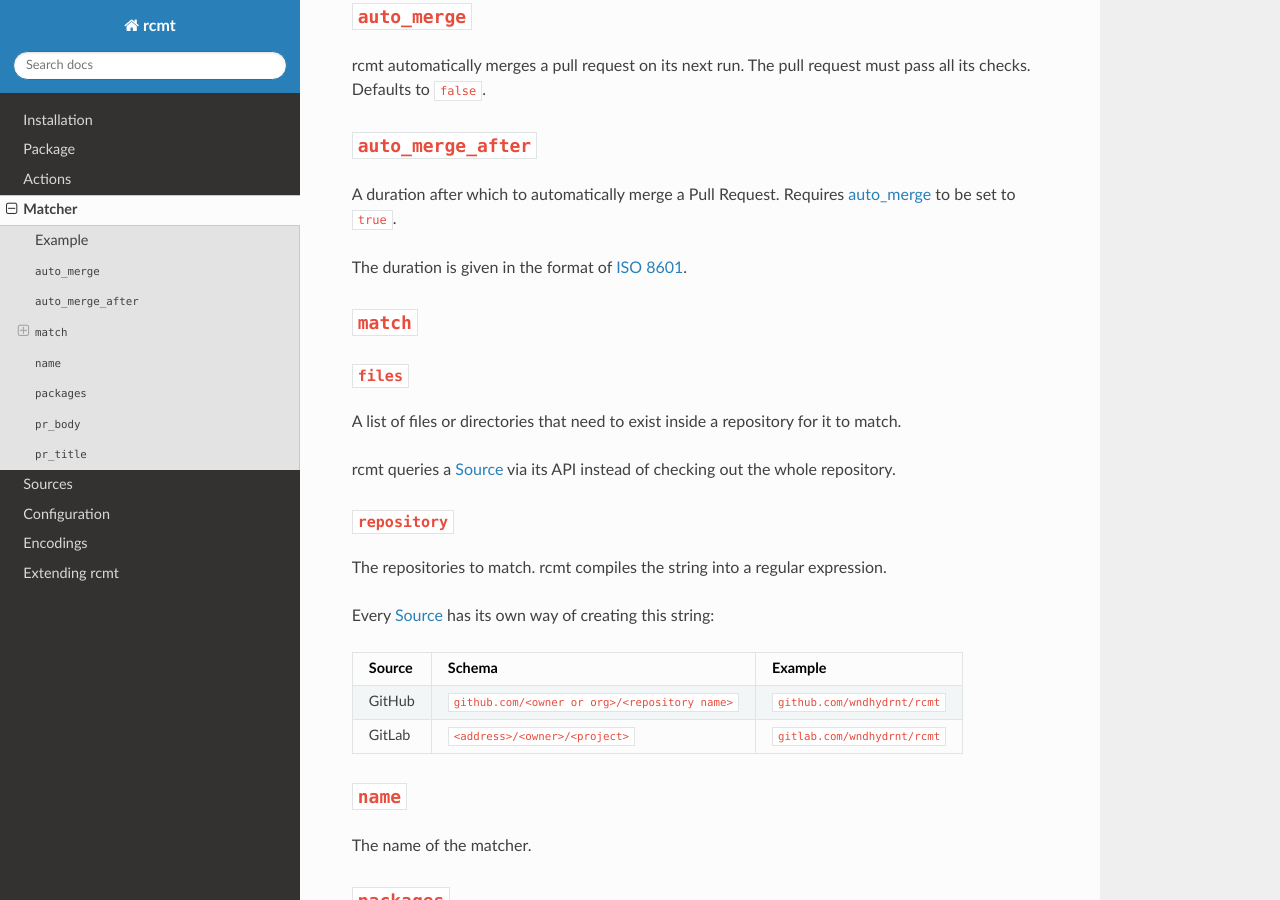
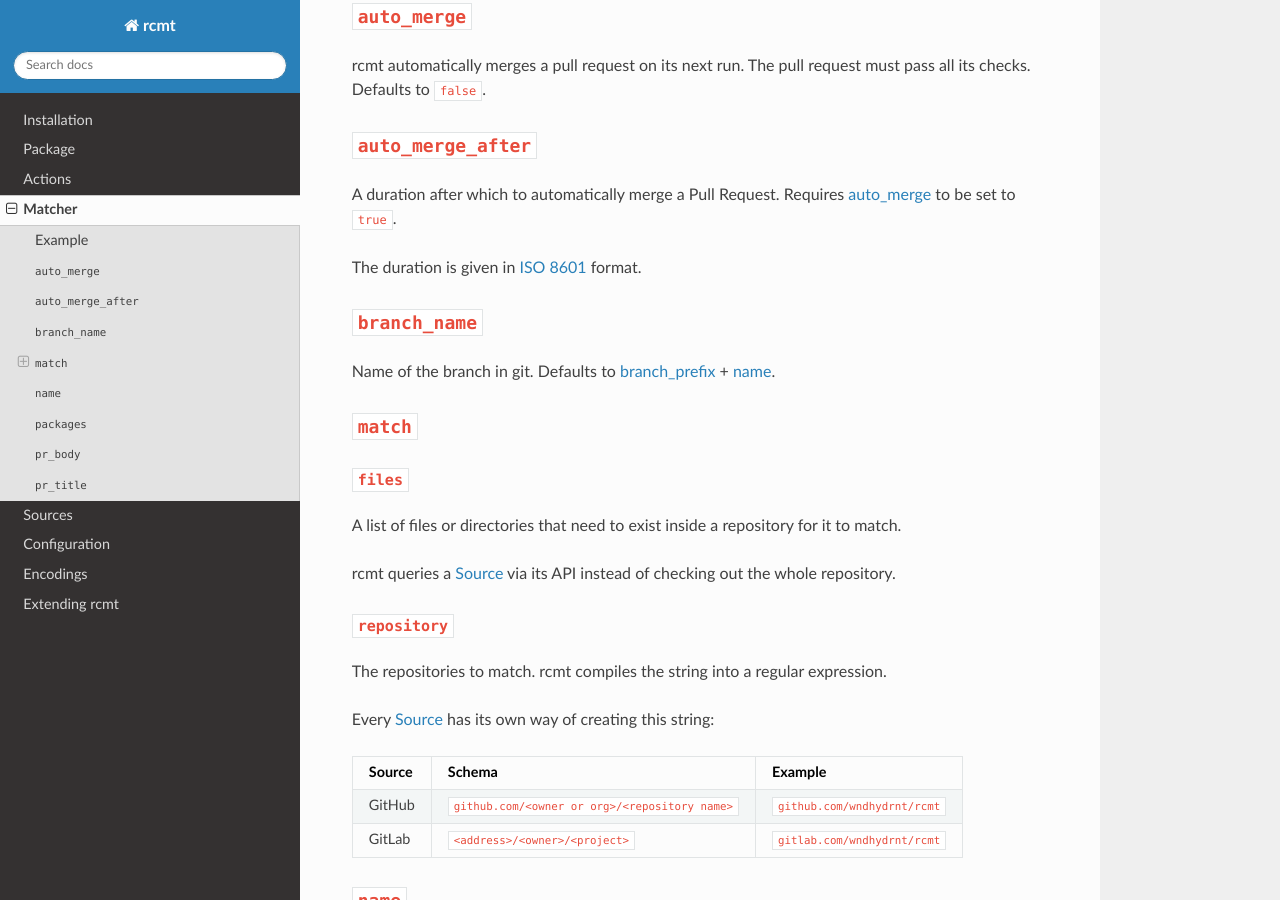
Before and after one commit to wndhydrnt/rcmt, a Sphinx documentation site: the page built from docs/matcher.rst, in a window 1280 px wide and 900 px high, scrolled down 525 px. Built offline with Sphinx 7.4.7 and the Read the Docs theme 2.0.0, drawn with Linux system fonts in a browser that asks for light colours.

Commit message:
Configure name of git branch per Matcher (#9)

```diff
--- a/docs/matcher.rst
+++ b/docs/matcher.rst
@@ -37,8 +37,16 @@ its checks. Defaults to ``false``.
 A duration after which to automatically merge a Pull Request. Requires
 :ref:`auto_merge <matcher/auto_merge>` to be set to ``true``.
 
-The duration is given in
-the format of `ISO 8601 <https://en.wikipedia.org/wiki/ISO_8601#Durations>`_.
+The duration is given in `ISO 8601 <https://en.wikipedia.org/wiki/ISO_8601#Durations>`_
+format.
+
+.. _matcher/branch_name:
+
+``branch_name``
+---------------
+
+Name of the branch in git. Defaults to :ref:`branch_prefix <configuration/branch_prefix>` +
+:ref:`name <matcher/name>`.
 
 ``match``
 ---------
@@ -65,6 +73,8 @@ GitHub ``github.com/<owner or org>/<repository name>`` ``github.com/wndhydrnt/rc
 GitLab ``<address>/<owner>/<project>``                 ``gitlab.com/wndhydrnt/rcmt``
 ====== =============================================== =============================
 
+.. _matcher/name:
+
 ``name``
 --------
 
```
Also changed, not shown: docs/configuration.rst (+6 -3 lines), 2 other files.
